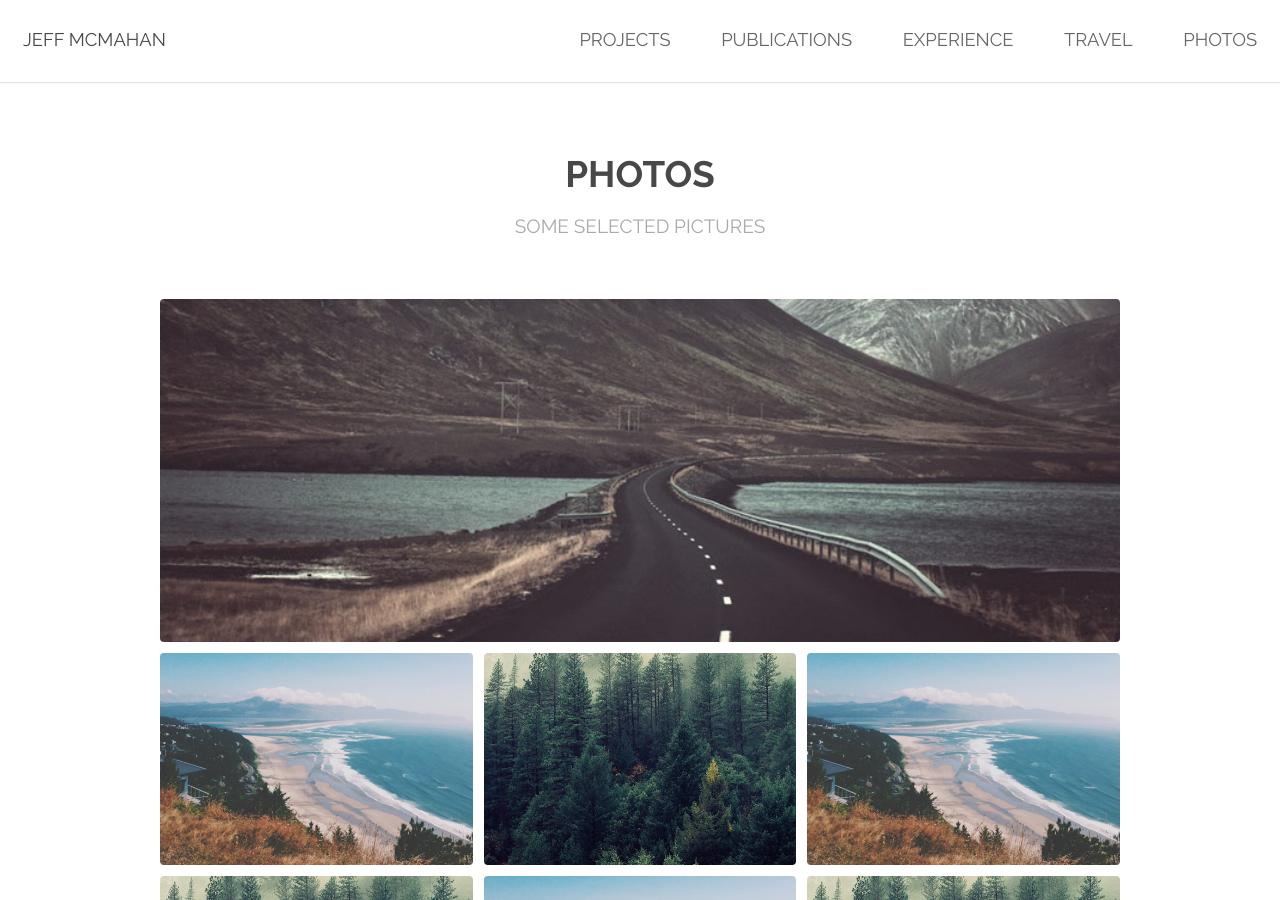
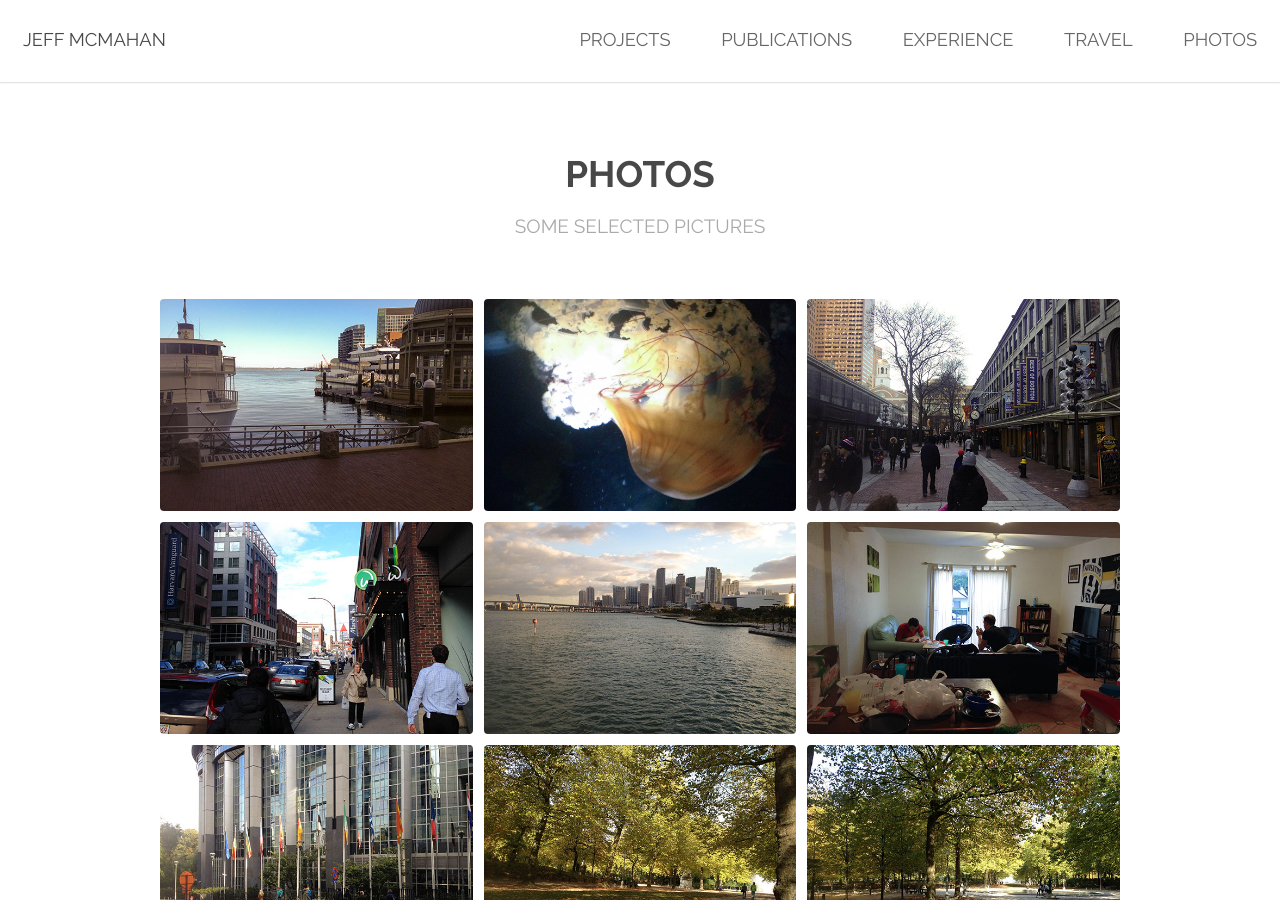
Before and after one commit to jbmcmahan/jbmcmahan.github.io, a Jekyll site: the page built from photos.html, in a window 1280 px wide and 900 px high. Built offline with Jekyll 4.4.1, drawn with Linux system fonts in a browser that asks for light colours.

Commit message:
why didnt it pick this up

```diff
--- a/photos.html
+++ b/photos.html
@@ -9,16 +9,21 @@ layout: default
 		</header>
 		<div class="box alt">
 			<div class="row 50% uniform">
-				<div class="12u$"><span class="image fit"><img src="images/pic01.jpg" alt="" /></span></div>
-				<div class="4u"><span class="image fit"><img src="images/pic02.jpg" alt="" /></span></div>
-				<div class="4u"><span class="image fit"><img src="images/pic03.jpg" alt="" /></span></div>
-				<div class="4u$"><span class="image fit"><img src="images/pic02.jpg" alt="" /></span></div>
-				<div class="4u"><span class="image fit"><img src="images/pic03.jpg" alt="" /></span></div>
-				<div class="4u"><span class="image fit"><img src="images/pic02.jpg" alt="" /></span></div>
-				<div class="4u$"><span class="image fit"><img src="images/pic03.jpg" alt="" /></span></div>
-				<div class="4u"><span class="image fit"><img src="images/pic02.jpg" alt="" /></span></div>
-				<div class="4u"><span class="image fit"><img src="images/pic03.jpg" alt="" /></span></div>
-				<div class="4u$"><span class="image fit"><img src="images/pic02.jpg" alt="" /></span></div>
+				<div class="4u"><span class="image fit"><img src="photos/1602271513_small.jpg" alt="" /></span></div>
+				<div class="4u"><span class="image fit"><img src="photos/1602271457_small.jpg" alt="" /></span></div>
+				<div class="4u$"><span class="image fit"><img src="photos/1602271417_small.jpg" alt="" /></span></div>
+				<div class="4u"><span class="image fit"><img src="photos/1602251453_small.jpg" alt="" /></span></div>
+				<div class="4u"><span class="image fit"><img src="photos/1602141742_small.jpg" alt="" /></span></div>
+				<div class="4u$"><span class="image fit"><img src="photos/1510211830_small.jpg" alt="" /></span></div>
+				<div class="4u"><span class="image fit"><img src="photos/1510121506_small.jpg" alt="" /></span></div>
+				<div class="4u"><span class="image fit"><img src="photos/1510121333_small.jpg" alt="" /></span></div>
+				<div class="4u$"><span class="image fit"><img src="photos/1510121328_small.jpg" alt="" /></span></div>
+				<div class="4u"><span class="image fit"><img src="photos/1510112252_small.jpg" alt="" /></span></div>
+				<div class="4u"><span class="image fit"><img src="photos/1510101420_small.jpg" alt="" /></span></div>
+				<div class="4u$"><span class="image fit"><img src="photos/1510101022_small.jpg" alt="" /></span></div>
+				<div class="4u"><span class="image fit"><img src="photos/1510100821_small.jpg" alt="" /></span></div>
+				<div class="4u"><span class="image fit"><img src="photos/1510100738_small.jpg" alt="" /></span></div>
+				<div class="4u$"><span class="image fit"><img src="photos/1505041336_small.jpg" alt="" /></span></div>
 			</div>
 		</div>
 	</div>
```
